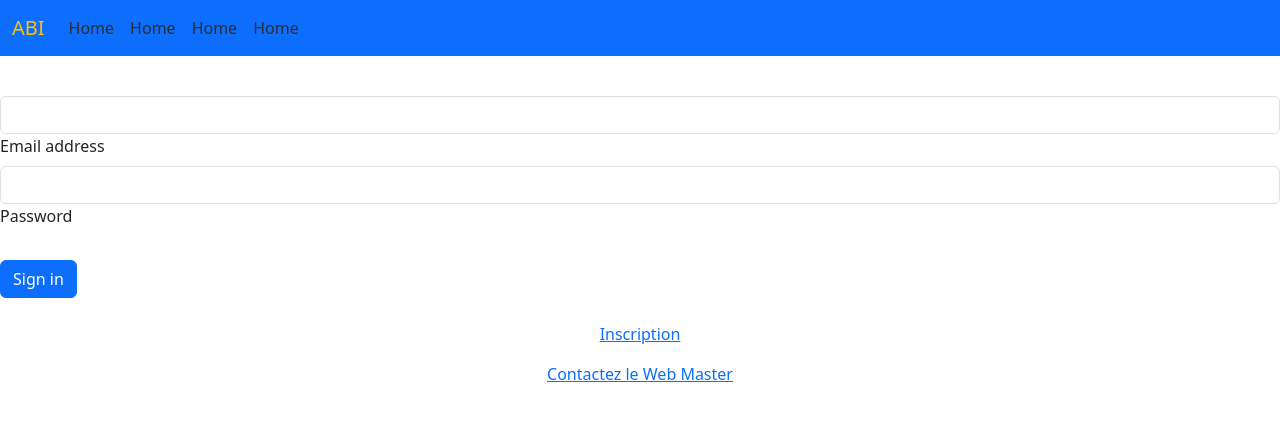
After one commit to karimaweb/ABI, a PHP site: page /vue/login.php in a window 1280 px wide. The commit adds this page. Shown: the top 421 px of the page. Run offline with PHP 8.4, Linux system fonts and the light colour scheme.

Commit message:
Page login -- OK Petite correction de la DB

```diff
--- a/DB/abi.sql
+++ b/DB/abi.sql
@@ -137,6 +137,7 @@ CREATE TABLE IF NOT EXISTS `projets` (
 DROP TABLE IF EXISTS `roles`;
 CREATE TABLE IF NOT EXISTS `roles` (
   `idRole` int NOT NULL AUTO_INCREMENT,
+  `typeRole` varchar(50) DEFAULT NULL,
   PRIMARY KEY (`idRole`)
 ) ENGINE=InnoDB DEFAULT CHARSET=utf8mb4 COLLATE=utf8mb4_0900_ai_ci;
 
--- a/vue/baselayout.php
+++ b/vue/baselayout.php
@@ -5,6 +5,7 @@
     <meta charset="UTF-8">
     <meta name="viewport" content="width=device-width, initial-scale=1.0">
     <link rel="stylesheet" href="continue/style.css">
+    <link href="https://cdn.jsdelivr.net/npm/bootstrap@5.3.3/dist/css/bootstrap.min.css" rel="stylesheet" integrity="sha384-QWTKZyjpPEjISv5WaRU9OFeRpok6YctnYmDr5pNlyT2bRjXh0JMhjY6hW+ALEwIH" crossorigin="anonymous">
     <title><?= $titre ?></title>
 </head>
 
@@ -12,23 +13,23 @@
     <header>
         <nav class="navbar navbar-expand-lg bg-primary">
             <div class="container-fluid">
-                <a class="navbar-brand text-primary" href="#">ABI</a>
+                <a class="navbar-brand text-warning" href="#">ABI</a>
                 <button class="navbar-toggler" type="button" data-bs-toggle="collapse" data-bs-target="#navbarSupportedContent" aria-controls="navbarSupportedContent" aria-expanded="false" aria-label="Toggle navigation">
                     <span class="navbar-toggler-icon"></span>
                 </button>
                 <div class="collapse navbar-collapse" id="navbarSupportedContent">
                     <ul class="navbar-nav me-auto mb-2 mb-lg-0">
                         <li class="nav-item">
-                            <a class="nav-link active" aria-current="page" href="#">Home</a>
+                            <a class="nav-link  text-secondary-emphasis" aria-current="page" href="#">Home</a>
                         </li>
                         <li class="nav-item">
-                            <a class="nav-link active" aria-current="page" href="#">Home</a>
+                            <a class="nav-link active text-secondary-emphasis" aria-current="page" href="#">Home</a>
                         </li>
                         <li class="nav-item">
-                            <a class="nav-link active" aria-current="page" href="#">Home</a>
+                            <a class="nav-link active text-secondary-emphasis" aria-current="page" href="#">Home</a>
                         </li>
                         <li class="nav-item">
-                            <a class="nav-link active" aria-current="page" href="#">Home</a>
+                            <a class="nav-link active text-secondary-emphasis" aria-current="page" href="#">Home</a>
                         </li>
                     </ul>
 
@@ -39,9 +40,10 @@
     <div id="contenu">
         <?=$contenu?>
     </div>
-    <footer id="footer">
-        <a href="#">Contactez le Web Master</a>
+    <footer class="text-center" id='footer'>
+        <a href='#'>Contactez le Web Master</a>
     </footer>
+    <script src="https://cdn.jsdelivr.net/npm/bootstrap@5.3.3/dist/js/bootstrap.bundle.min.js" integrity="sha384-YvpcrYf0tY3lHB60NNkmXc5s9fDVZLESaAA55NDzOxhy9GkcIdslK1eN7N6jIeHz" crossorigin="anonymous"></script>
 </body>
 
 </html>
--- /dev/null
+++ b/vue/login.php
@@ -0,0 +1,29 @@
+<?php
+$titre = "Connexion";
+ob_start();
+?>
+<form class="mt-3" >
+    <br>
+    <!-- Email input -->
+    <div data-mdb-input-init class="form-outline">
+        <input type="email" id="form2Example1" class="form-control" />
+        <label class="form-label" for="form2Example1">Email address</label>
+    </div>
+
+    <!-- Password input -->
+    <div data-mdb-input-init class="form-outline mb-4">
+        <input type="password" id="form2Example2" class="form-control" />
+        <label class="form-label" for="form2Example2">Password</label>
+    </div>
+
+    <!-- Submit button -->
+    <button type="button" data-mdb-button-init data-mdb-ripple-init class="btn btn-primary btn-block mb-4">Sign in</button>
+
+    <!-- Register buttons -->
+    <div class="text-center">
+        <p><a href="#!">Inscription</a></p>
+    </div>
+</form>
+<?php
+    $contenu = ob_get_clean();
+    include "baselayout.php";
```
Also changed, not shown: controleur/controleur.php (+10 -0 lines), index.php (+17 -1 lines).
